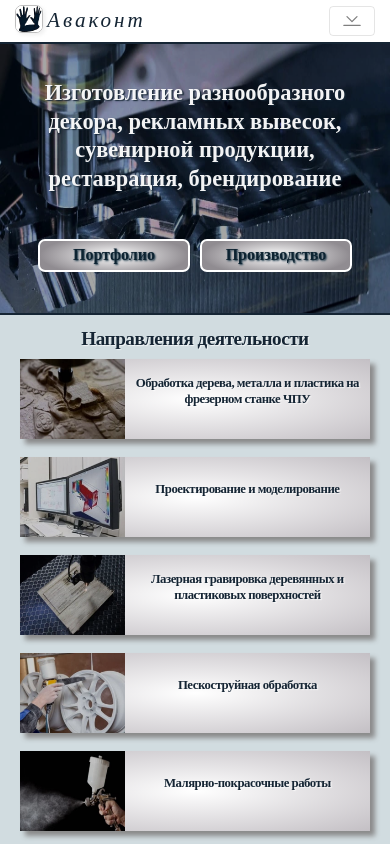
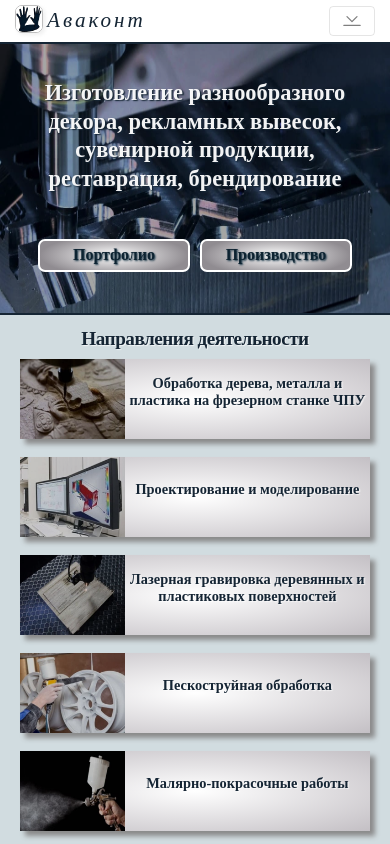
Before and after one commit to AnigalHub/Priamyeruki, a Vue app: page / in a window 390 px wide. Shown: the top 844 px of the page. Built offline with nearby package versions, Linux system fonts and the light colour scheme.

Commit message:
добавлены width,height и preload картинкам, изменены заголовки h5 на h3

```diff
--- a/src/components/LandingPage/catalog.vue
+++ b/src/components/LandingPage/catalog.vue
@@ -5,8 +5,8 @@
             <div class="flex-container">
                 <div v-for="(catalog, index) in calalog" :key="index">
                     <router-link :to="catalog.link">
-                        <img :src="catalog.src" :alt="catalog.alt"/>
-                        <h5>{{catalog.descr}}</h5>
+                        <img :src="catalog.src" :alt="catalog.alt" rel="preload"/>
+                        <h3>{{catalog.descr}}</h3>
                     </router-link>
                 </div>
             </div>
@@ -61,8 +61,10 @@
         text-align: center !important;
     }
     img{
-       filter: brightness(80%);
-        box-shadow: none !important;
+      filter: brightness(80%);
+      width: 100%;
+      height: auto;
+      box-shadow: none !important;
     }
     .flex-container {
         display: flex;
@@ -81,21 +83,22 @@
     }
     .flex-container > div:hover {
         box-shadow:  0 0 9px  7px #1A394B;
-        h5{
+        h3{
             background: white;
         }
         img{
             filter: brightness(100%) contrast(130%);
         }
-        img,h5,div{
+        img,h3,div{
             animation: bounce-in .4s;
         }
     }
 
-    h5{
+    h3{
+        font-size: 1.4rem;
         cursor: pointer !important;
-        height: 80px;
-        padding: 0 0.5%;
+        height: 90px;
+        padding: 0 0.25%;
         margin-bottom: 0 !important;
         background: radial-gradient(70% 70%, #ffffff, rgb(210, 206, 211));
         text-shadow: 1.2px 1.2px 1.2px rgba(255, 255, 255, 0.74);
@@ -107,7 +110,7 @@
     }
 
     @media screen and (max-width: 350px) {
-        h5 {
+        h3 {
             margin-top: 5% !important;
         }
     }
@@ -126,7 +129,7 @@
             width: 30% !important;
             float: left;
         }
-        h5 {
+        h3 {
             height: 45px;
             display: flex;
             margin-top: 3%;
@@ -134,7 +137,7 @@
             background: none !important;
         }
         .flex-container > div:hover {
-            h5{
+            h3{
                 background: none;
             }
         }
@@ -152,17 +155,17 @@
         }
     }
     @media screen and (min-width: 768px)and (max-width: 992px) {
-        h5{
+        h3{
             height: 95px;
         }
     }
     @media screen and (min-width: 992px)and (max-width: 1200px) {
-        h5{
+        h3{
             height: 70px;
         }
     }
     @media screen and (max-width: 350px) {
-        h5 {
+        h3 {
             margin-top: 5% !important;
         }
     }
```
